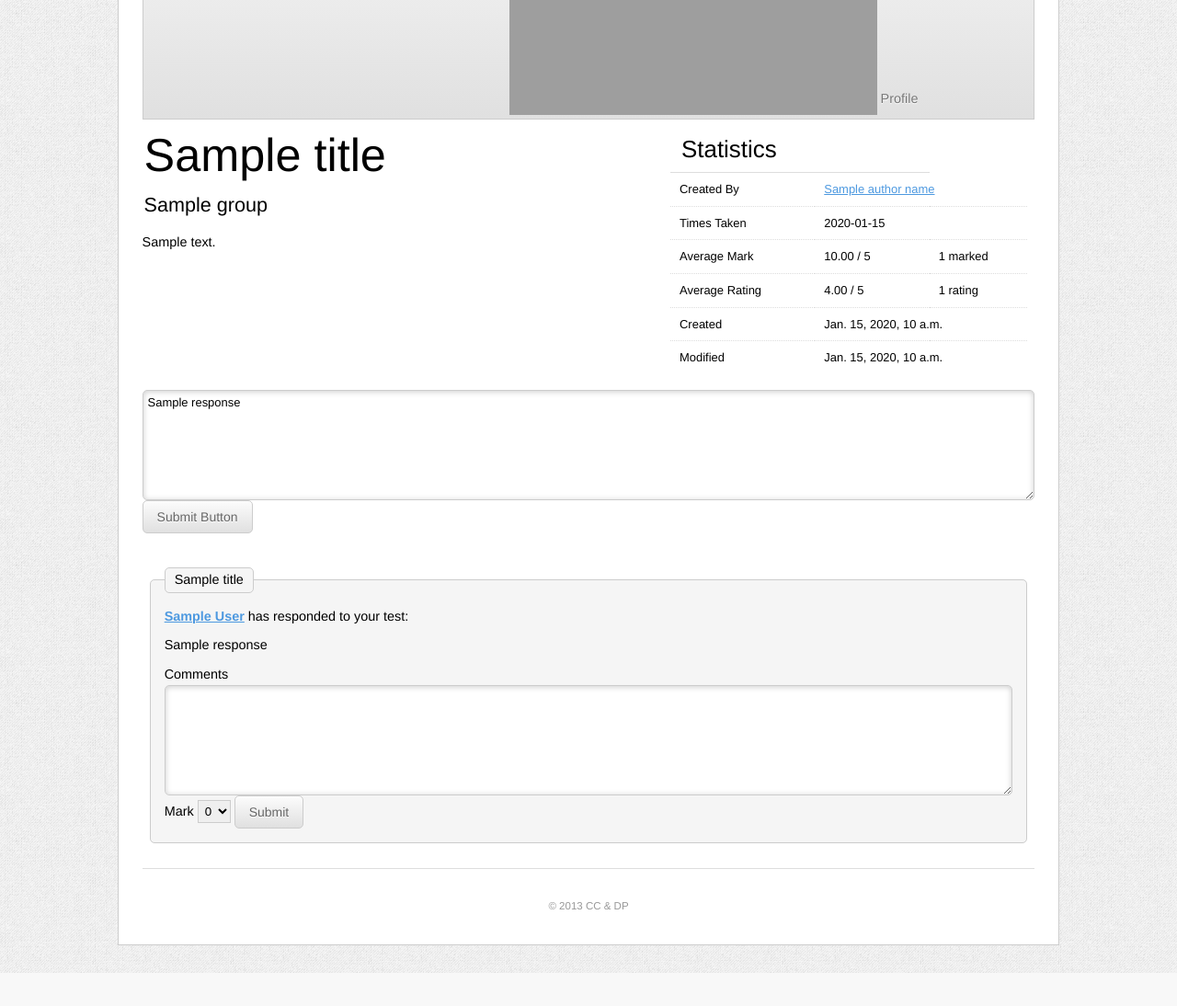
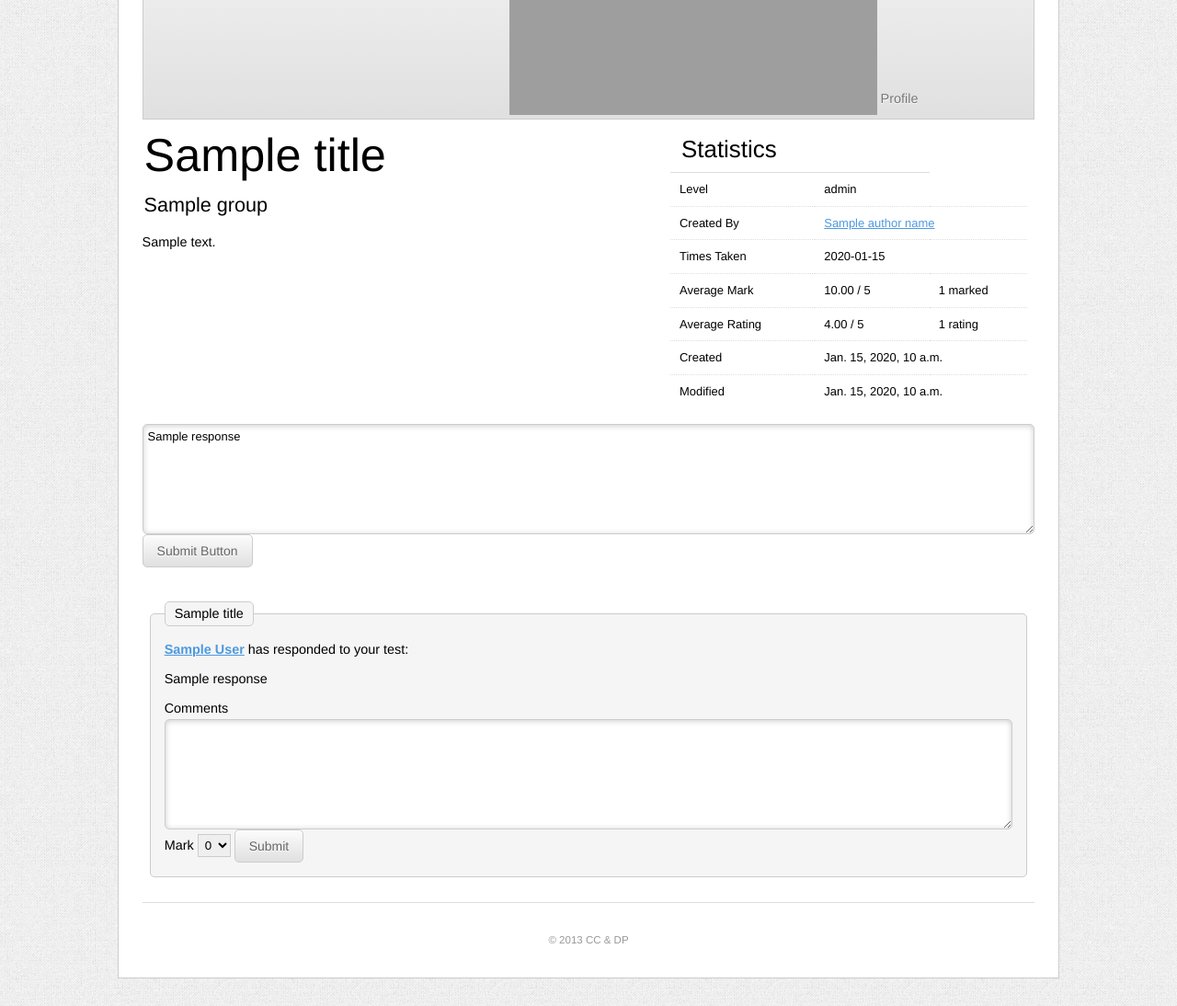
Before and after one commit to pierce403/densando, a Django app: template templates/test_detail.html in a window 1280 px wide. Shown: the part 299-1393 px from the top of the page at 92% size. Before the commit the page ends 1357 px from the top, so only its background shows below. Run offline with Django 3.2, Linux system fonts and the light colour scheme; tables that the repository leaves empty hold one stand-in row (values such as "Sample post"); the template is opened without the code that fills it: values that come from a table or form of the project are taken from there, most other values are stand-ins (such as "Sample title", 1, 10 or a date in 2020); some libraries are stand-ins or nearby versions; grey boxes are pictures that could not be loaded.

Commit message:
More work toward allowing users to set up test levels.

```diff
--- a/densando.py
+++ b/densando.py
@@ -175,7 +175,7 @@
         test.title = self.request.get( 'title' )
         test.description = self.request.get( 'description' )
         test.group = self.request.get( 'group' )
-        test.level = self.request.get( 'level' )
+        test.level = int(self.request.get( 'level' ))
         test.put()
 
         # Keep track of which test groups a user has used
@@ -335,7 +335,7 @@
         mark_entity.marker_entity = author_entity
         mark_entity.test = test_entity
         mark_entity.comment = comment
-        mark_entity.mark = int(mark)
+        mark_entity.mark = int(mark) * test_entity.level
         test_entity.total_score += mark_entity.mark
         test_entity.num_marked += 1
         mark_entity.modified = datetime.datetime.now()
@@ -455,6 +455,7 @@
     template_values['title'] = in_test.title
     template_values['description'] = in_test.description
     template_values['group'] = in_test.group
+    template_values['level'] = in_test.level
     template_values['test_created'] = in_test.created
     template_values['test_modified'] = in_test.modified
     template_values['author_id'] = in_test.author_id
--- a/templates/test_stats.html
+++ b/templates/test_stats.html
@@ -1,8 +1,9 @@
 <table>
     <thead>
-        <tr><th colspan=2><h4>Statistics</h4></th></tr>
+        <tr><th colspan="2"><h4>Statistics</h4></th></tr>
     </thead>
     <tbody>
+        <tr><td>Level</td><td colspan="2">{{ level }}</td></tr>
         <tr><td>Created By</td><td colspan="2"><a href="/u/{{ author_id }}">{{ author_name }}</a></td></tr>
         <tr><td>Times Taken</td><td>{{ times_taken }}</td><td></td></tr>
         {% if average_mark %}
```
Also changed, not shown: templates/create.html (+7 -9 lines).
